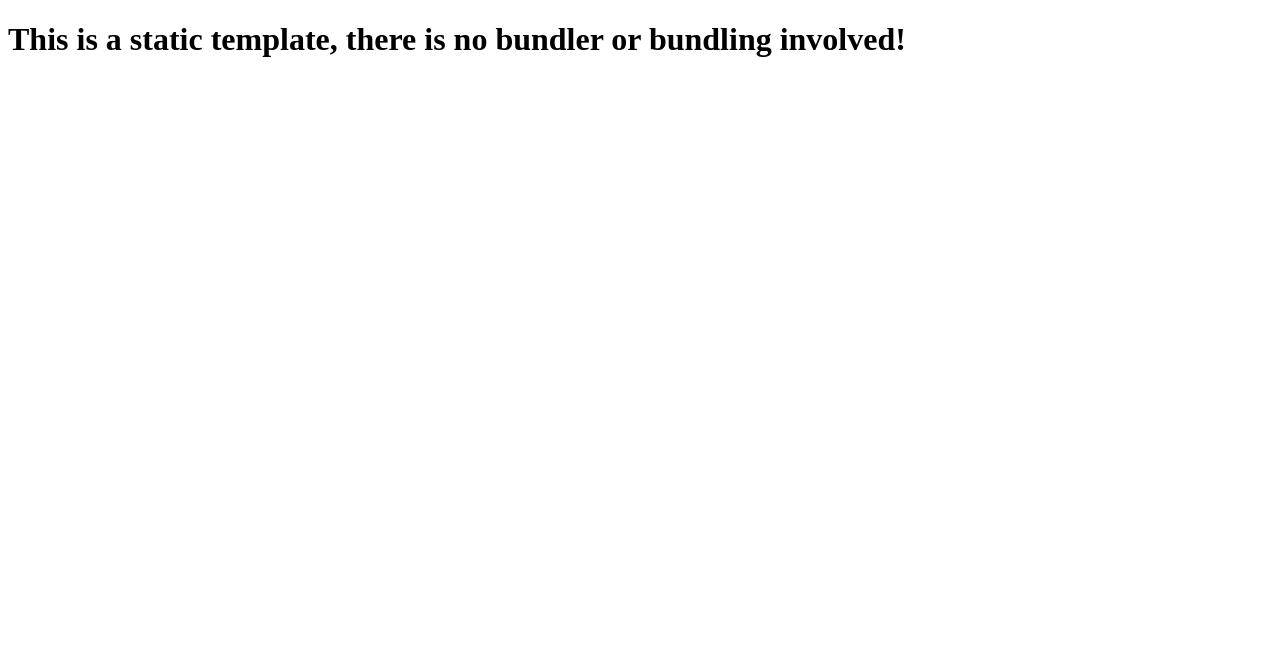
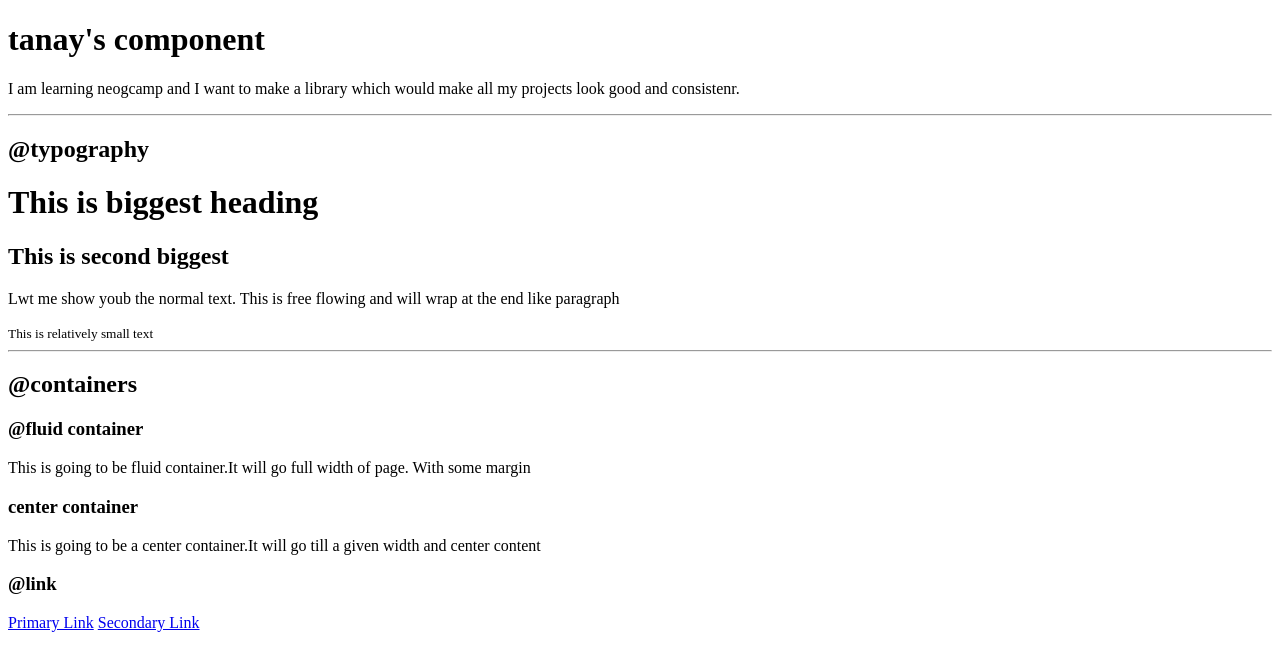
Before and after one commit to RajKumar341994/portfolio, a website: page index.html in a window 1280 px wide. Drawn offline with Linux system fonts and the light colour scheme.

Commit message:
upto link

```diff
--- a/index.html
+++ b/index.html
@@ -7,6 +7,26 @@
     <title>Static Template</title>
   </head>
   <body>
-    <h1>This is a static template, there is no bundler or bundling involved!</h1>
+    <h1>tanay's component</h1>
+    <p>I am learning neogcamp and I want to make a library which would make all my projects look good and consistenr.</p>
+    <hr >
+    <h2>@typography</h2>
+    <h1>This is biggest heading</h1>
+    <h2>This is second biggest</h2>
+    <p>Lwt me show youb the normal text. This is free flowing and will wrap at the end like paragraph</p>
+    <small>This is relatively small text</small>
+    <hr >
+    <h2>@containers</h2>
+    <h3>@fluid container</h3>
+    <div>This is going to be fluid container.It will go full width of page. With some margin</div>
+    <h3>center container</h3>
+    <div>This is going to be a center container.It will go till a given width and center content</div>
+    <h3>@link</h3>
+    <a href="/">Primary Link</a>
+    <a href="/">Secondary Link</a>
+
+
+
+
   </body>
 </html>
```
